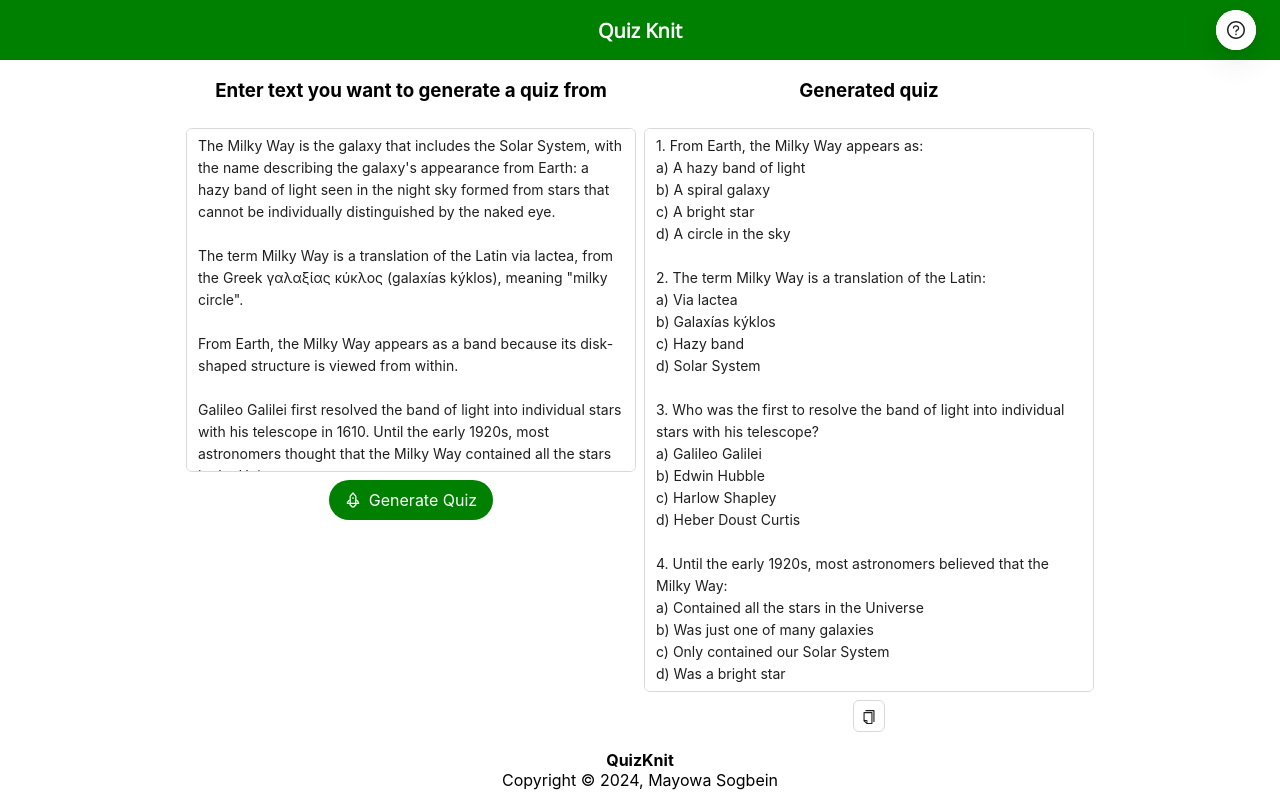
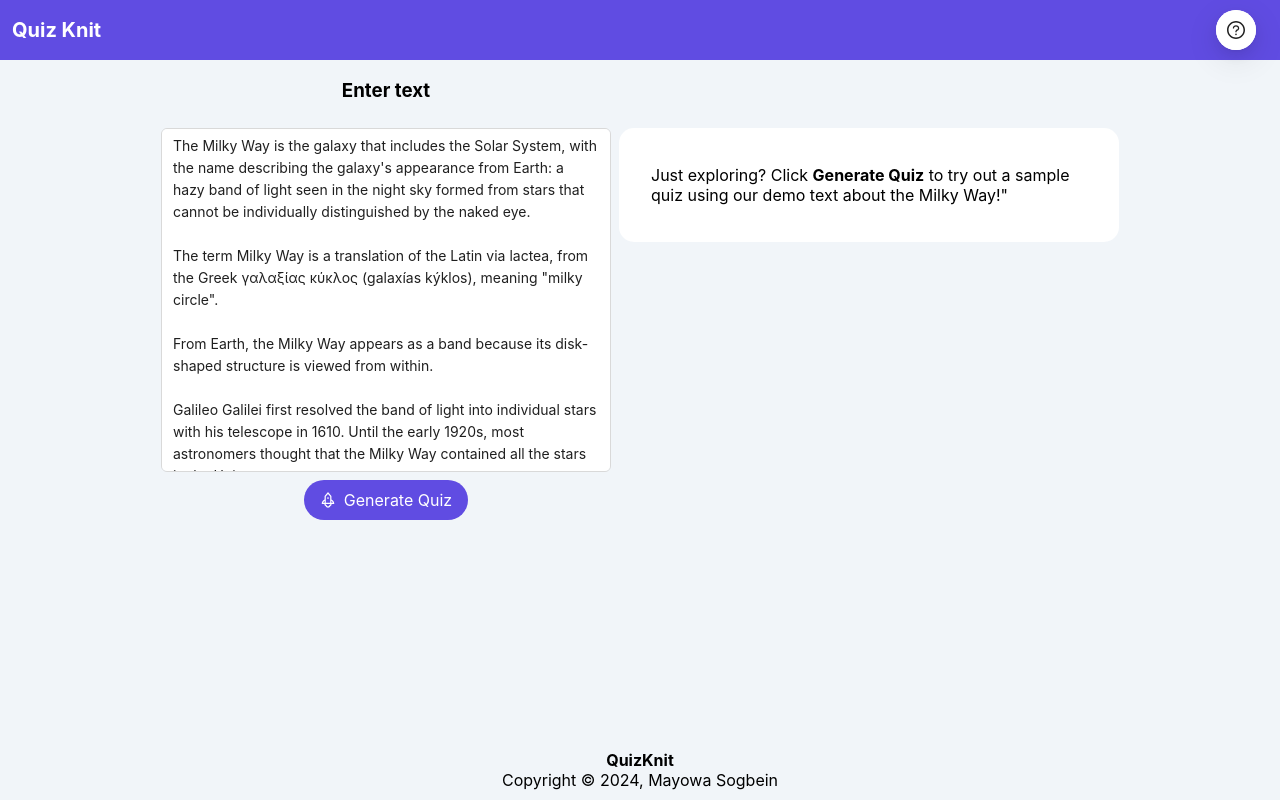
Before and after one commit to jibolash/quizknit-ui, a React (Vite) app: page / in a window 1280 px wide. Built offline with nearby package versions, Linux system fonts and the light colour scheme.

Commit message:
update ui, show questions as radio

```diff
--- a/src/App.tsx
+++ b/src/App.tsx
@@ -7,7 +7,7 @@ function App() {
     <ConfigProvider
       theme={{
         token: {
-          colorPrimary: "green",
+          colorPrimary: "#604CE2",
         },
         components: {
           Button: {
@@ -24,10 +24,10 @@ function App() {
       <Flex vertical style={{ minHeight: "100vh" }}>
         <Flex vertical style={{ flexGrow: 1 }}>
           <Flex
-            justify="center"
+            // justify="center"
             align="center"
             id="navbar"
-            style={{ height: "60px", backgroundColor: "green" }}
+            style={{ height: "60px", backgroundColor: "#604CE2" }}
           >
             <Space align="end">
               <NavLink
@@ -35,7 +35,7 @@ function App() {
                 style={{
                   color: "white",
                   fontSize: "20px",
-                  fontFamily: "Open Sans",
+                  marginLeft: "12px",
                 }}
               >
                 <strong>Quiz Knit</strong>
--- a/src/index.css
+++ b/src/index.css
@@ -5,6 +5,7 @@
 
 body {
   margin: 0;
+  background-color: #F1F5F9;
 }
 
 .ant-tour {
--- /dev/null
+++ b/src/quizknit/QuestionAndOptions.tsx
@@ -0,0 +1,66 @@
+import { Flex, Radio, Space } from "antd";
+import { Question } from "./QuizKnit";
+import { useEffect, useState } from "react";
+
+interface QuestionsProps {
+  questionItem: Question;
+  index: number;
+}
+
+export function QuestionAndOptions({ questionItem, index }: QuestionsProps) {
+  const [answer, setAnswer] = useState(null);
+  const [correctAnswerSelected, setCorrectAnswerSelected] = useState<
+    boolean | null
+  >(null);
+
+  useEffect(() => {
+    if (answer == null) {
+      return;
+    }
+    setCorrectAnswerSelected(questionItem.options[answer].isCorrectAnswer);
+  }, [answer]);
+
+  return (
+    <Flex
+      vertical
+      gap="5px"
+      key={index}
+      style={{
+        padding: "12px",
+        borderRadius: "15px",
+        backgroundColor: "white",
+      }}
+    >
+      <Flex>
+        <strong>
+          {index + 1}. {questionItem.question}
+        </strong>
+      </Flex>
+      <Flex vertical gap="12px">
+        <Radio.Group
+          onChange={(e) => {
+            setAnswer(e.target.value);
+          }}
+          value={answer}
+        >
+          <Space direction="vertical">
+            {questionItem.options.map((option, index) => (
+              <Radio value={index} key={index}>
+                {option.text}
+              </Radio>
+            ))}
+          </Space>
+        </Radio.Group>
+        {correctAnswerSelected == null && (
+          <Flex style={{ height: "18px", opacity: 0 }}>ff</Flex>
+        )}
+        {correctAnswerSelected == false && (
+          <Flex style={{ color: "red" }}>Wrong answer, try again</Flex>
+        )}
+        {correctAnswerSelected && (
+          <Flex style={{ color: "green" }}>Correct!</Flex>
+        )}
+      </Flex>
+    </Flex>
+  );
+}
--- a/src/quizknit/QuizKnit.tsx
+++ b/src/quizknit/QuizKnit.tsx
@@ -1,14 +1,39 @@
-import { Button, Flex, FloatButton, Spin, Tour, TourProps } from "antd";
+import {
+  Button,
+  Flex,
+  FloatButton,
+  Radio,
+  Space,
+  Spin,
+  Tour,
+  TourProps,
+} from "antd";
 import TextArea from "antd/es/input/TextArea";
 import { useRef, useState } from "react";
 import { QuizKnitApi } from "./QuizKnitApi";
 import { sampleInput, sampleQuiz } from "./sampleData";
-import { CheckOutlined, CopyOutlined, QuestionCircleOutlined, RocketOutlined } from "@ant-design/icons";
-import { isMobile } from 'react-device-detect';
+import {
+  CheckOutlined,
+  CopyOutlined,
+  QuestionCircleOutlined,
+  RocketOutlined,
+} from "@ant-design/icons";
+import { isMobile } from "react-device-detect";
+import { QuestionAndOptions } from "./QuestionAndOptions";
 
 export type QuizTextInput = {
-    textInput: string
+  textInput: string;
 };
+
+interface Option {
+  text: string;
+  isCorrectAnswer: boolean;
+}
+
+export interface Question {
+  question: string;
+  options: Option[];
+}
 
 export function QuizKnit() {
   const ref1 = useRef(null);
@@ -21,80 +46,77 @@ export function QuizKnit() {
   const [resultValue, setResultValue] = useState(sampleQuiz);
   const [copyShowing, setCopyShowing] = useState(true);
   const [openTour, setOpenTour] = useState<boolean>(false);
+  const [questions, setQuestions] = useState<Question[]>([]);
 
-    const steps: TourProps['steps'] = [
+  const steps: TourProps["steps"] = [
     {
-            title: 'Enter text',
-            description: 'Enter text you want to generate a quiz from',
+      title: "Enter text",
+      description: "Enter text you want to generate a quiz from",
       target: () => ref1.current,
     },
     {
-            title: 'Generate Quiz',
-            description: 'Click here to generate a quiz based on the text you provided',
+      title: "Generate Quiz",
+      description:
+        "Click here to generate a quiz based on the text you provided",
       target: () => ref2.current,
     },
     {
-            title: 'View Quiz',
-            description: 'Your AI generated quiz questions will appear here',
+      title: "View Quiz",
+      description: "Your AI generated quiz questions will appear here",
       target: () => ref3.current,
     },
-        {
-            title: 'Copy Quiz',
-            description: 'Click here to copy the quiz questions',
-            target: () => ref4.current,
-        },
+    // {
+    //   title: "Copy Quiz",
+    //   description: "Click here to copy the quiz questions",
+    //   target: () => ref4.current,
+    // },
   ];
 
   const onGenerateQuiz = async () => {
     setLoading(true);
-        setResultValue('Generating quiz...');
+    setResultValue("Generating quiz...");
     if (!value) {
       return;
     }
     const quizTextInput: QuizTextInput = {
-            textInput: value
-        }
+      textInput: value,
+    };
     try {
       const createdQuiz = await QuizKnitApi.generateQuiz(quizTextInput);
+      console.log("createdQuiz", createdQuiz);
       if (createdQuiz) {
+        setQuestions(createdQuiz);
         setResultValue(createdQuiz);
         setLoading(false);
       }
     } catch {
       setLoading(false);
-            console.log('Please enter text input')
+      console.log("Please enter text input");
     }
-    }
+  };
 
   const onCopyClicked = () => {
     setCopyShowing(false);
     navigator.clipboard.writeText(resultValue);
     setTimeout(() => {
       setCopyShowing(true);
-        }, 3000)
-    }
+    }, 3000);
+  };
 
   return (
     <>
-            <Flex
-                justify="center"
-                wrap="wrap"
-                gap={"small"}
-                id="homeContainer"
-            >
-                <Flex
-                    vertical
-                    gap='small'
-                    align="center"
-                >
-                    <h3>Enter text you want to generate a quiz from</h3>
+      <Flex justify="center" wrap="wrap" gap={"small"} id="homeContainer">
+        <Flex vertical gap="small" align="center">
+          <h3>Enter text</h3>
           <Flex ref={ref1}>
             <TextArea
               value={value}
               onChange={(e) => setValue(e.target.value)}
               placeholder="Enter text"
               autoSize={{ minRows: 15, maxRows: 15 }}
-                            style={{ width: isMobile ? 350 : 450 }}
+              style={{
+                width: isMobile ? 350 : 450,
+              }}
               disabled={loading}
               id="inputTextArea"
               // allowClear
@@ -108,37 +130,66 @@ export function QuizKnit() {
               icon={<RocketOutlined />}
               disabled={value.length === 0}
               size="large"
-                            style={{backgroundColor: 'green'}}
+              style={{ backgroundColor: "#604CE2" }}
             >
               Generate Quiz
             </Button>
           </Flex>
         </Flex>
-                <Flex vertical gap='small' align="center">
+        <Flex vertical gap="small" align="center">
           <div>
-                        <h3>Generated quiz</h3>
+            {questions.length > 0 ? (
+              <h3>Questions</h3>
+            ) : (
+              <h3 style={{ visibility: "hidden" }}>Welcome!</h3>
+            )}
           </div>
-                    <Flex ref={ref3}>
-                        <TextArea
+          <Flex ref={ref3} style={{ width: "500px" }} vertical gap="12px">
+            {/* <TextArea
               value={resultValue}
               // onChange={(e) => setResultValue(e.target.value)}
               placeholder="Enter text"
               autoSize={{ minRows: 25, maxRows: 25 }}
-                            style={{ width: isMobile ? 350 : 450, caretColor: 'transparent' }}
+              style={{ width: isMobile ? 350 : 450, caretColor: "transparent" }}
               disabled={loading}
+            /> */}
+            {questions.length < 1 && (
+              <Flex
+                style={{
+                  padding: "32px",
+                  borderRadius: "15px",
+                  backgroundColor: "white",
+                  justifyContent: "center",
+                  height: "50px",
+                }}
+                vertical
+                gap="12px"
+              >
+                <div>
+                  Just exploring? Click <strong>Generate Quiz</strong> to try
+                  out a sample quiz using our demo text about the Milky Way!"
+                </div>
+              </Flex>
+            )}
+            {questions.length > 0 &&
+              questions.map((questionItem, index) => (
+                <QuestionAndOptions
+                  questionItem={questionItem}
+                  index={index}
+                  key={index}
                 />
+              ))}
           </Flex>
           {loading && <Spin />}
-                    {(!loading && resultValue) && <Button
+          {/* {!loading && resultValue && (
+            <Button
               ref={ref4}
               onClick={onCopyClicked}
               icon={copyShowing ? <CopyOutlined /> : <CheckOutlined />}
-                    />}
-                    {/* <Button type="primary" onClick={() => setOpenTour(true)}>
-                        Begin Tour
-                    </Button> */}
+            />
+          )} */}
         </Flex>
-            </Flex >
+      </Flex>
       <Tour open={openTour} onClose={() => setOpenTour(false)} steps={steps} />
       <FloatButton
         icon={<QuestionCircleOutlined />}
@@ -149,3 +200,70 @@ export function QuizKnit() {
     </>
   );
 }
+
+let questionsArr = [
+  {
+    question: "From Earth, the Milky Way appears as:",
+    options: [
+      {
+        text: "A hazy band of light",
+        isCorrectAnswer: true,
+      },
+      {
+        text: "A spiral galaxy",
+        isCorrectAnswer: false,
+      },
+      {
+        text: "A bright star",
+        isCorrectAnswer: false,
+      },
+      {
+        text: "A circle in the sky",
+        isCorrectAnswer: false,
+      },
+    ],
+  },
+  {
+    question: "The term Milky Way is a translation of the Latin:",
+    options: [
+      {
+        text: "Via lactea",
+        isCorrectAnswer: false,
+      },
+      {
+        text: "Galaxías kýklos",
+        isCorrectAnswer: true,
+      },
+      {
+        text: "Hazy band",
+        isCorrectAnswer: false,
+      },
+      {
+        text: "Solar System",
+        isCorrectAnswer: false,
+      },
+    ],
+  },
+  {
+    question:
+      "Who was the first to resolve the band of light into individual stars with his telescope?",
+    options: [
+      {
+        text: "Galileo Galilei",
+        isCorrectAnswer: true,
+      },
+      {
+        text: "Edwin Hubble",
+        isCorrectAnswer: false,
+      },
+      {
+        text: "Harlow Shapley",
+        isCorrectAnswer: false,
+      },
+      {
+        text: "Heber Doust Curtis",
+        isCorrectAnswer: false,
+      },
+    ],
+  },
+];
--- a/src/quizknit/QuizKnitApi.ts
+++ b/src/quizknit/QuizKnitApi.ts
@@ -24,6 +24,6 @@ export const QuizKnitApi = {
             throw new Error('Could not create quiz');
         }
         const createdQuiz = await response.json();
-        return createdQuiz;
+        return JSON.parse(createdQuiz);
     },
 }
```
Lines whose indentation alone changed are shown as unchanged.
